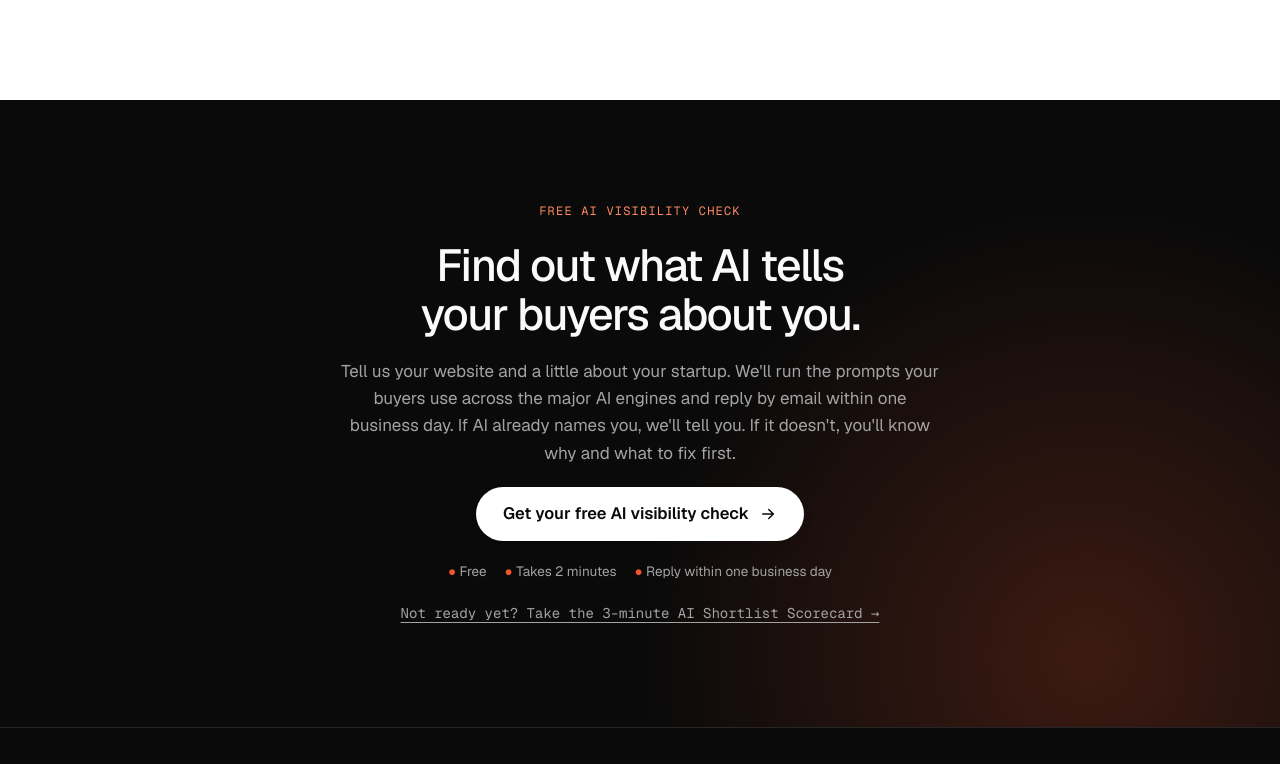
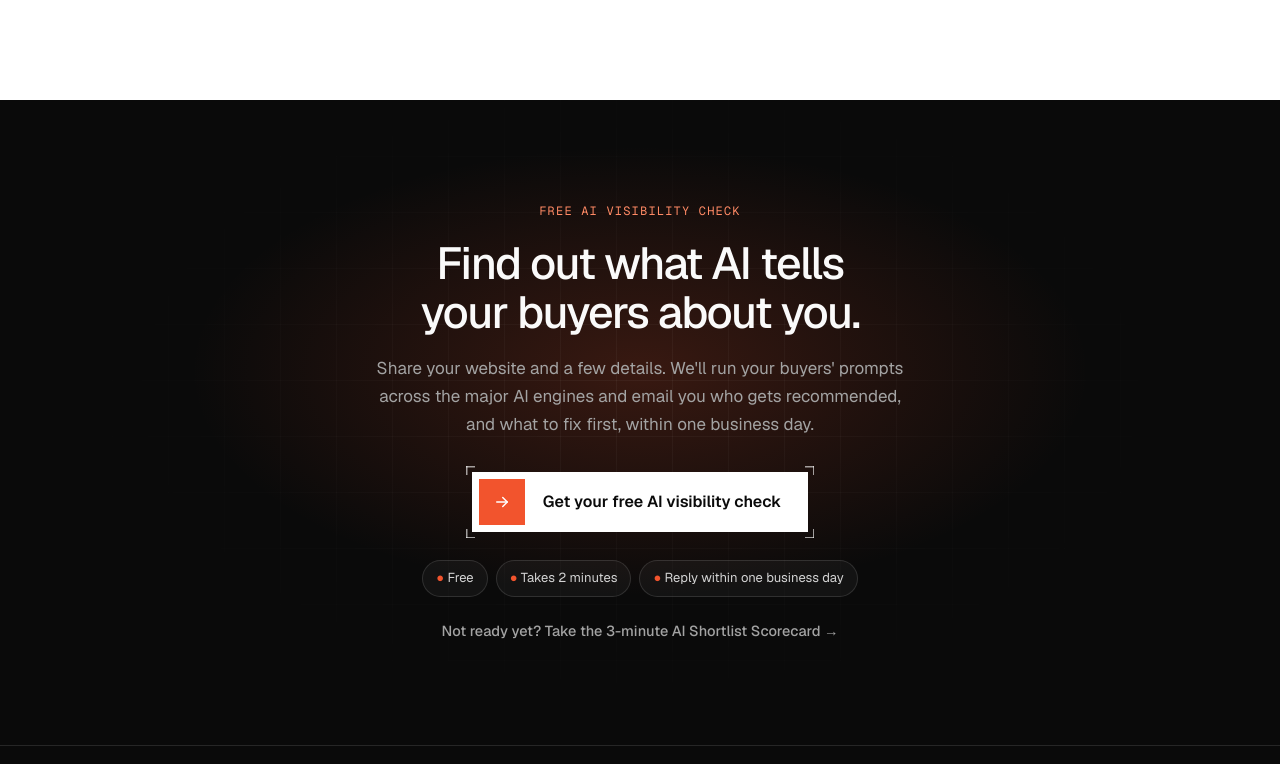
Before and after one commit to buildwithayanc-png/postsearchlabs-site, a plain HTML site: page faq.html in a window 1280 px wide. Shown: the part 1556-2320 px from the top of the page. Drawn offline with nearby package versions, Linux system fonts and the light colour scheme; a web font is replaced by a local one.

Commit message:
Final CTA band: header-style button, shorter copy, pill meta, body-font link, centred glow and grid

```diff
--- a/faq.html
+++ b/faq.html
@@ -16,7 +16,7 @@
 <noscript><link rel="stylesheet" href="https://fonts.googleapis.com/css2?family=Fustat:wght@500;600;700&amp;family=Geist:wght@400;500;600&amp;family=Geist+Mono:wght@400;500&amp;display=swap"></noscript>
 <script src="theme.js?v=3"></script>
 <link rel="stylesheet" href="styles.css?v=20261122h">
-<link rel="stylesheet" href="goji.css?v=5">
+<link rel="stylesheet" href="goji.css?v=6">
 <script src="consent.js"></script>
 <script type="application/ld+json">
 {
@@ -245,7 +245,7 @@
       <div class="final">
         <p class="kicker">Free AI visibility check</p>
         <h2>Find out what AI tells your buyers about you.</h2>
-        <p class="lede">Tell us your website and a little about your startup. We'll run the prompts your buyers use across the major AI engines and reply by email within one business day. If AI already names you, we'll tell you. If it doesn't, you'll know why and what to fix first.</p>
+        <p class="lede">Share your website and a few details. We'll run your buyers' prompts across the major AI engines and email you who gets recommended, and what to fix first, within one business day.</p>
         <a class="btn btn--primary btn--lg" href="index.html#audit">
           Get your free AI visibility check
           <svg viewBox="0 0 24 24" fill="none" stroke="currentColor" stroke-width="2" stroke-linecap="round" stroke-linejoin="round" aria-hidden="true"><path d="M5 12h14"></path><path d="M13 6l6 6-6 6"></path></svg>
--- a/goji.css
+++ b/goji.css
@@ -778,3 +778,85 @@ html.gh-top .gh:not(.is-open)::before { opacity: 0; }
   .step h3 { font-size: 20px; }
   .step p { font-size: 15px; }
 }
+
+/* ==========================================================================
+   v7 FINAL CTA BAND (bottom of Services, Tools, Why, FAQ, About, Scorecard)
+   Same button language as the header, calmer text, soft glow + grid.
+   ========================================================================== */
+.band:has(.final)::before {               /* centred coral glow instead of the corner one */
+  inset: auto; left: 50%; top: 42%;
+  width: min(900px, 90%); aspect-ratio: 2 / 1;
+  transform: translate(-50%, -50%);
+  background: radial-gradient(closest-side, rgba(242, 84, 45, 0.20), transparent);
+}
+.band:has(.final)::after {                /* faint grid, fades out from the centre */
+  content: ""; position: absolute; inset: 0; z-index: -1; pointer-events: none;
+  background-image:
+    linear-gradient(rgba(255, 255, 255, 0.045) 1px, transparent 1px),
+    linear-gradient(90deg, rgba(255, 255, 255, 0.045) 1px, transparent 1px);
+  background-size: 56px 56px;
+  -webkit-mask-image: radial-gradient(60% 70% at 50% 45%, #000 0%, transparent 75%);
+  mask-image: radial-gradient(60% 70% at 50% 45%, #000 0%, transparent 75%);
+}
+.final { gap: 0; max-width: 760px; margin-inline: auto; }
+.final .kicker { margin-bottom: 18px; }
+.final h2 { margin-bottom: 18px; }
+.final .lede {
+  max-width: 540px; margin: 0 auto;
+  font-size: 17px; line-height: 1.65; color: var(--on-deep-muted);
+  text-wrap: pretty;
+}
+.final h2 + .btn--lg, .final .lede + .btn--lg { margin-top: 34px; }
+
+/* Button: white bar with a coral arrow square, brackets just outside the corners */
+.final .btn--lg {
+  position: relative; gap: 18px;
+  min-height: 58px; padding: 6px 26px 6px 6px;
+  border-radius: 0; background: #FFFFFF; color: #0A0A0A;
+  font: 600 16px/1 var(--body); box-shadow: none;
+}
+.final .btn--lg:hover { background: #F1EFED; color: #0A0A0A; transform: none; }
+.final .btn--lg svg {
+  order: -1; box-sizing: border-box;
+  width: 46px; height: 46px; padding: 14px;
+  background: var(--accent); color: #FFFFFF;
+  transition: background-color .2s;
+}
+.final .btn--lg:hover svg { background: var(--accent-hover); }
+.final .btn--lg::before {
+  --b: rgba(255, 255, 255, 0.6);
+  content: ""; position: absolute; inset: -7px; pointer-events: none;
+  background-image:
+    linear-gradient(var(--b),var(--b)), linear-gradient(var(--b),var(--b)),
+    linear-gradient(var(--b),var(--b)), linear-gradient(var(--b),var(--b)),
+    linear-gradient(var(--b),var(--b)), linear-gradient(var(--b),var(--b)),
+    linear-gradient(var(--b),var(--b)), linear-gradient(var(--b),var(--b));
+  background-repeat: no-repeat;
+  background-size: 9px 1.5px, 1.5px 9px, 9px 1.5px, 1.5px 9px,
+                   9px 1.5px, 1.5px 9px, 9px 1.5px, 1.5px 9px;
+  background-position: 0 0, 0 0, 100% 0, 100% 0, 0 100%, 0 100%, 100% 100%, 100% 100%;
+}
+
+/* "Free · Takes 2 minutes · …" as small pills */
+.final .book__meta { margin-top: 28px; gap: 8px; font-family: var(--body); font-size: 13px; }
+.final .book__meta span {
+  padding: 7px 13px; border-radius: 999px;
+  border: 1px solid rgba(255, 255, 255, 0.12);
+  background: rgba(255, 255, 255, 0.04);
+  color: #D4D4D4;
+}
+
+/* "Not ready yet?" link in the body font, underline only on hover */
+.final__alt {
+  margin-top: 22px;
+  font-family: var(--body); font-size: 14.5px; font-weight: 500;
+  color: var(--on-deep-muted); text-decoration: none;
+  transition: color .15s;
+}
+.final__alt:hover { color: #FFFFFF; text-decoration: underline; text-underline-offset: 4px; }
+
+@media (max-width: 760px) {
+  .final .lede { font-size: 16px; }
+  .final .btn--lg { width: 100%; padding: 6px 18px; justify-content: center; }
+  .final .book__meta { margin-top: 22px; }
+}
```
Also changed, not shown: 404.html (+1 -1 lines), about.html (+1 -1 lines), cookies.html (+1 -1 lines), index.html (+1 -1 lines), privacy.html (+1 -1 lines), scorecard.html (+1 -1 lines), services.html (+2 -2 lines), terms.html (+1 -1 lines), tools.html (+2 -2 lines), why.html (+2 -2 lines).
